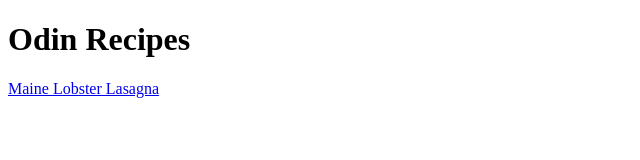
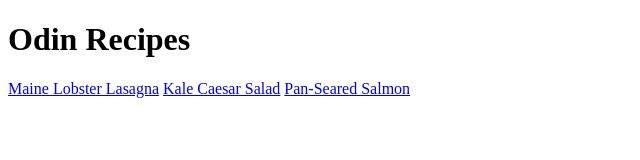
Before and after one commit to fonsosm/odin-recipes, a plain HTML site: page index.html in a window 1280 px wide. Shown: the whole page, without its empty margins (0-640 px from the left). Drawn offline with Linux system fonts and the light colour scheme.

Commit message:
Add links to salad and salmon pages

```diff
--- a/index.html
+++ b/index.html
@@ -10,5 +10,7 @@
     <h1>Odin Recipes</h1>
 
     <a href="recipes/lasagna.html">Maine Lobster Lasagna</a>
+    <a href="recipes/salad.html">Kale Caesar Salad</a>
+    <a href="recipes/salmon.html">Pan-Seared Salmon</a>
 </body>
 </html>
```
